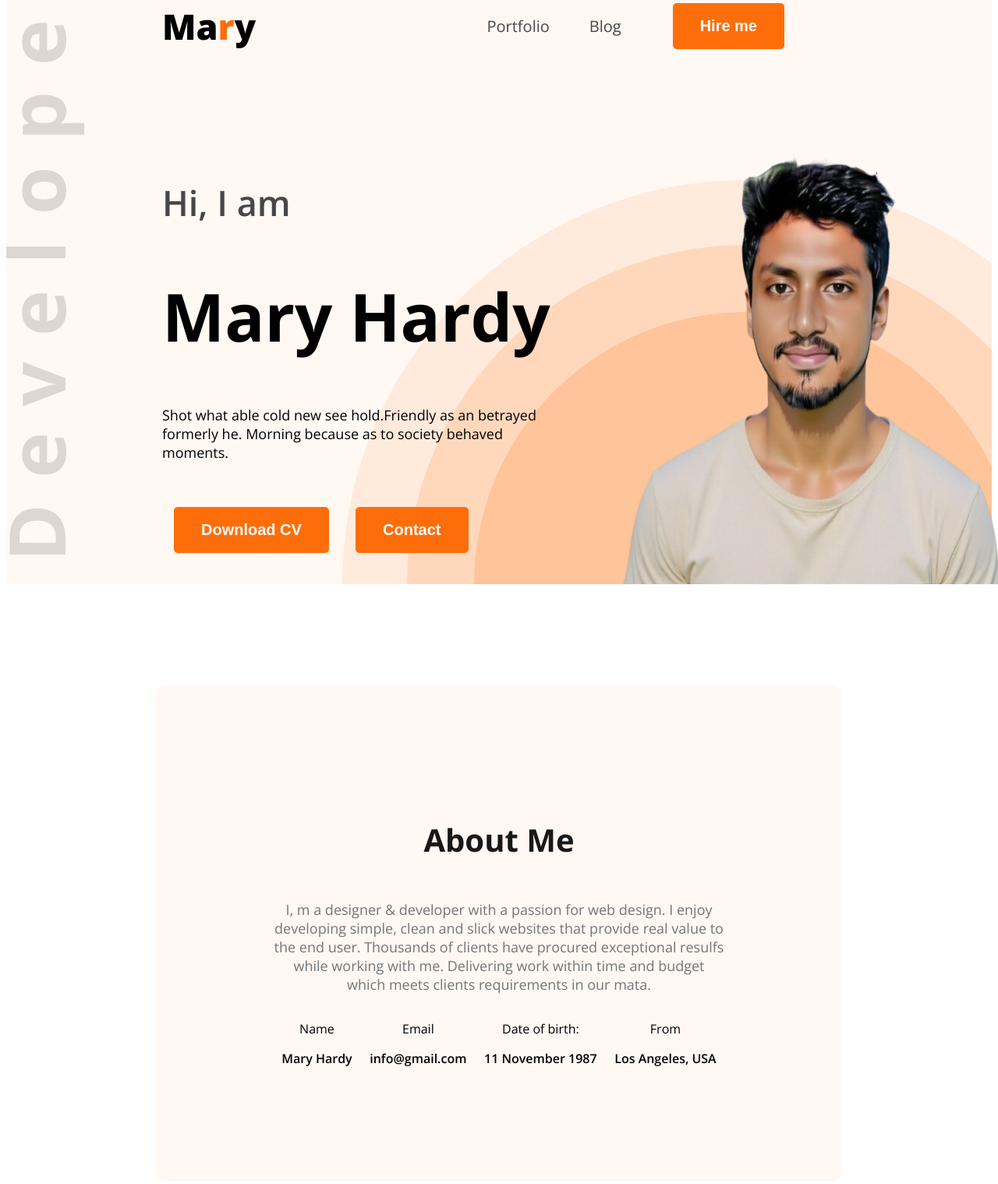
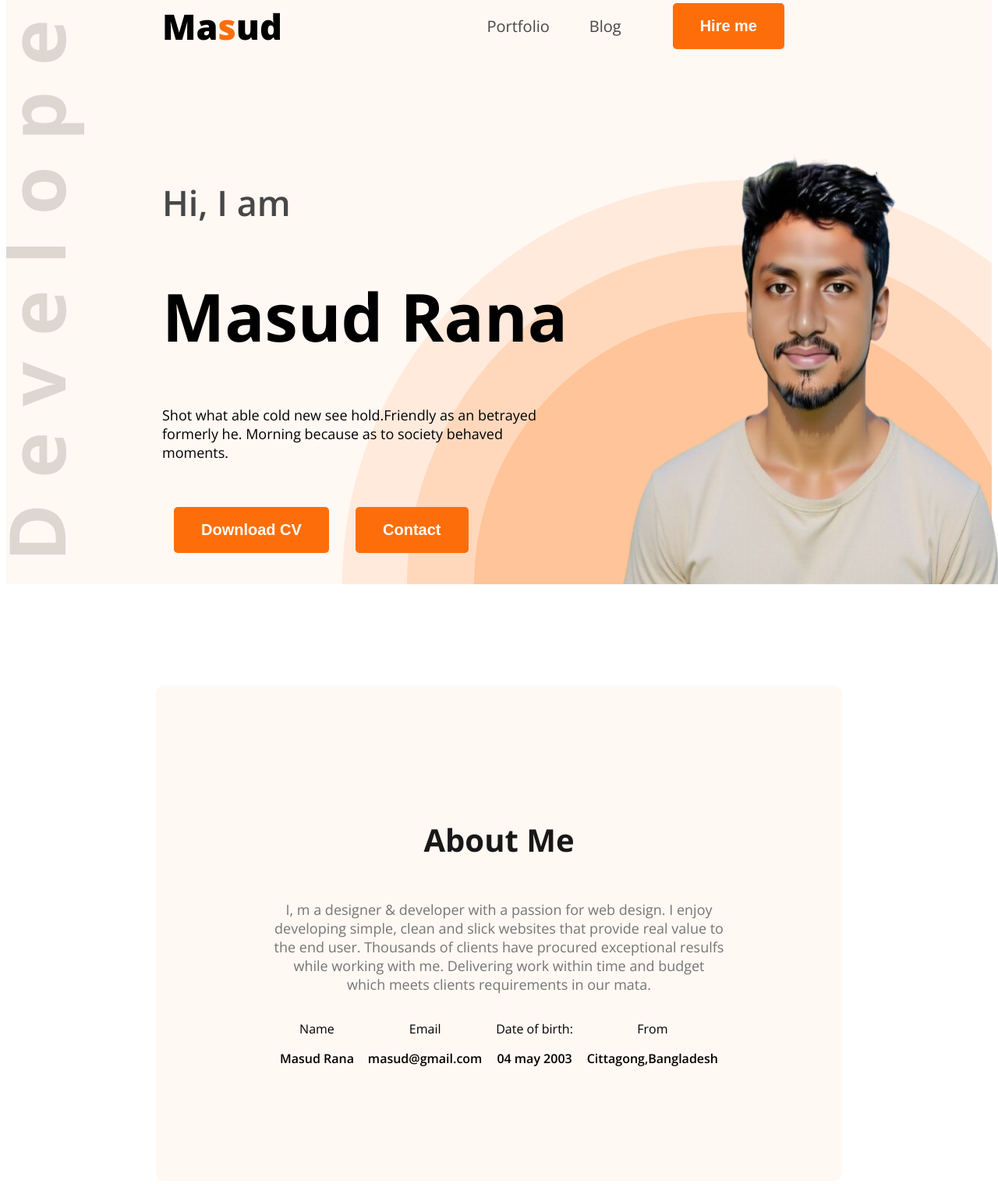
Before and after one commit to masudrana430/web-developer-portfolio, a plain HTML site: page index.html in a window 1280 px wide. Shown: the part 102-1620 px from the top of the page at 78% size. Drawn offline with nearby package versions, Linux system fonts and the light colour scheme; a web font is replaced by a local one.

Commit message:
fixing issue

```diff
--- a/index.html
+++ b/index.html
@@ -17,7 +17,7 @@
 <body class="open-sans-normal">
     <header class="header sec-bg">
         <nav >
-            <h3 class="nav-title">Ma<span class="text-primary">r</span>y</h3>
+            <h3 class="nav-title">Ma<span class="text-primary">s</span>ud</h3>
             <ul>
                 <li><a class="dark-2" href="">Portfolio</a></li>
                 <li><a class="dark-2" href="">Blog</a></li>
@@ -27,7 +27,7 @@
         <div class="banner">
             <div class="banner-content">
                 <h4 class="banner-greetings dark-2">Hi, I  am</h4>
-                <h1 class="banner-tittle">Mary Hardy</h1>
+                <h1 class="banner-tittle">Masud Rana</h1>
                 <div class="divDannerDes">
                     <p class="bannerDescription">Shot what able cold new see hold.Friendly as an betrayed formerly he. Morning because as to society behaved moments.</p>
                 </div>
@@ -47,19 +47,19 @@
                 <!-- .about-item*4>p.item-title+p.item-description -->
                 <div class="about-item">
                     <p class="item-title">Name</p>
-                    <p class="item-description">Mary Hardy </p>
+                    <p class="item-description">Masud Rana</p>
                 </div>
                 <div class="about-item">
                     <p class="item-title">Email</p>
-                    <p class="item-description">info@gmail.com</p>
+                    <p class="item-description">masud@gmail.com</p>
                 </div>
                 <div class="about-item">
                     <p class="item-title">Date of birth:</p>
-                    <p class="item-description">11 November 1987</p>
+                    <p class="item-description">04 may 2003</p>
                 </div>
                 <div class="about-item">
                     <p class="item-title">From</p>
-                    <p class="item-description">Los Angeles, USA</p>
+                    <p class="item-description">Cittagong,Bangladesh</p>
                 </div>
 
             </div>
```
